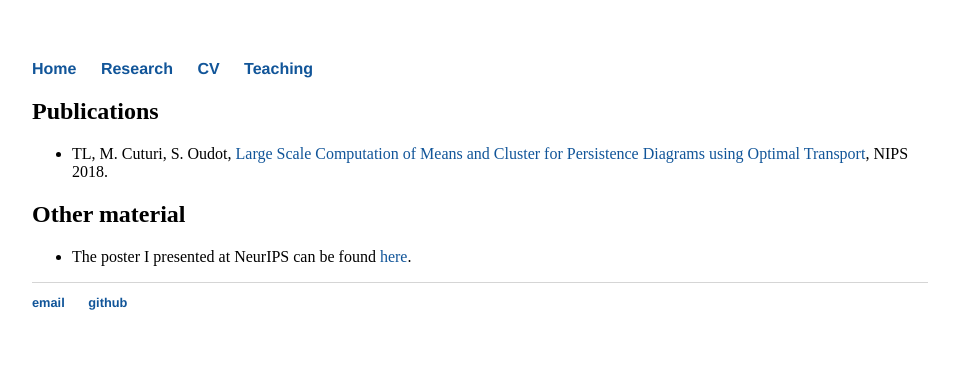
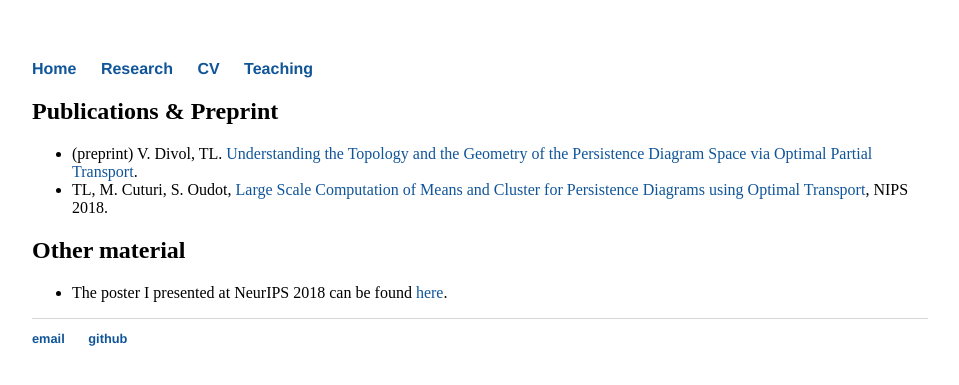
Before and after one commit to tlacombe/tlacombe.github.io, a Jekyll site: the page built from research/index.html, in a window 1280 px wide. Shown: the top 385 px of the page, without its empty margins (160-1119 px from the left). Built offline with Jekyll 4.4.1, drawn with Linux system fonts in a browser that asks for light colours.

Commit message:
updated research

```diff
--- a/research/index.html
+++ b/research/index.html
@@ -2,12 +2,13 @@
 layout: default
 title: Publications
 ---
-<h2>Publications</h2>
+<h2>Publications & Preprint</h2>
 	<ul>
+		<li> (preprint) V. Divol, TL. <a href="https://arxiv.org/pdf/1901.03048.pdf">Understanding the Topology and the Geometry of the Persistence Diagram Space via Optimal Partial Transport</a>.</li>
 		<li> TL, M. Cuturi, S. Oudot, <a href="https://arxiv.org/pdf/1805.08331.pdf">Large Scale Computation of Means and Cluster for Persistence Diagrams using Optimal Transport</a>, NIPS 2018. </li>
 	</ul>
 
 <h2>Other material</h2>
 	<ul>
-		<li> The poster I presented at NeurIPS can be found <a href="./material/poster_NIPS_2018.pdf">here</a>.</li>
+		<li> The poster I presented at NeurIPS 2018 can be found <a href="./material/poster_NIPS_2018.pdf">here</a>.</li>
 	</ul>
```
